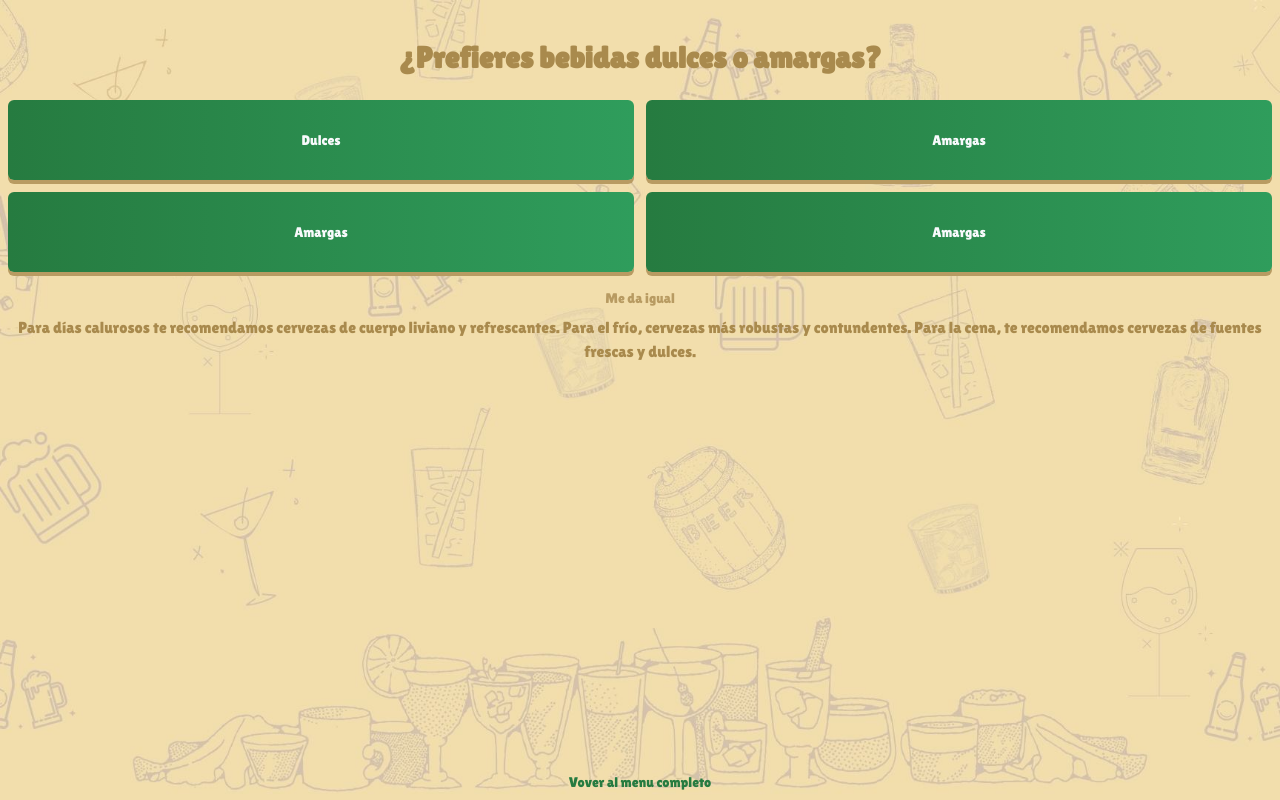
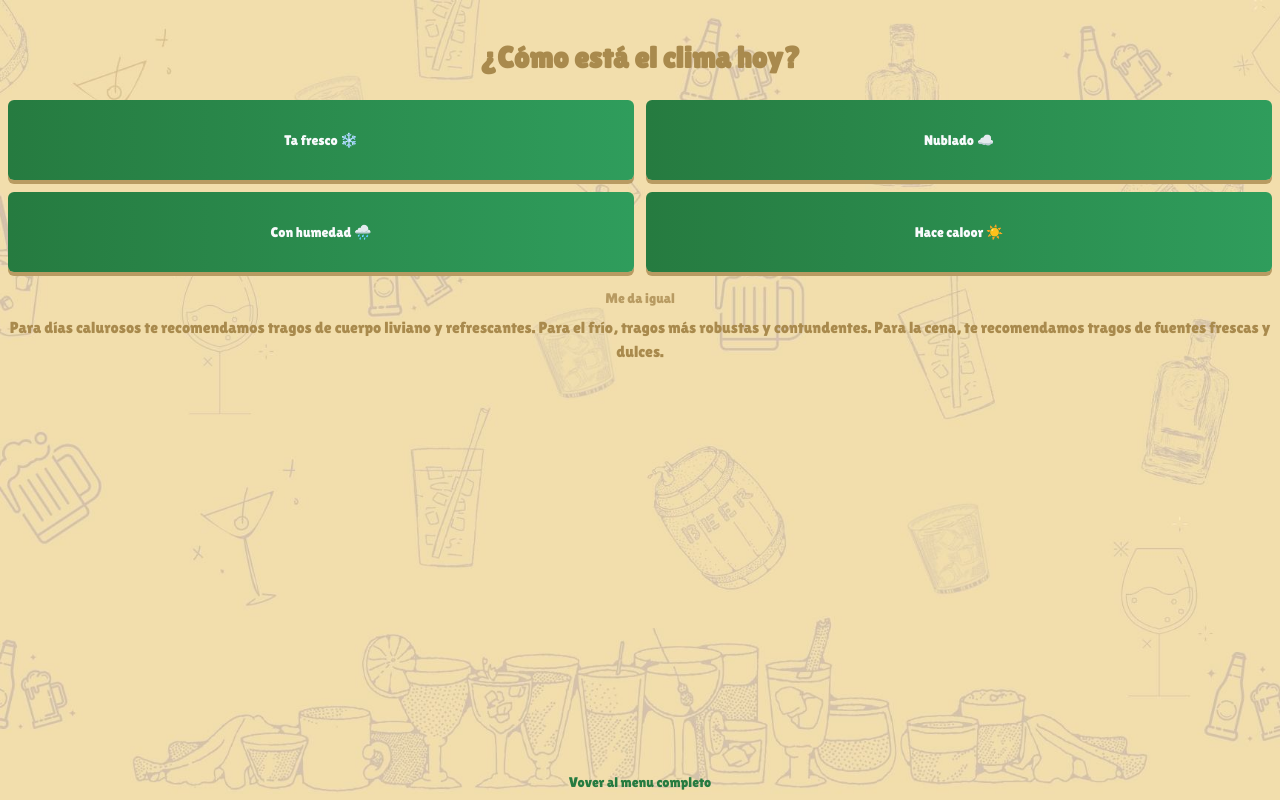
Before and after one commit to LuccasOlivero/y-hoy-app, a Next.js app: page /survey in a window 1280 px wide. Built offline with nearby package versions, Linux system fonts and the light colour scheme.

Commit message:
update survey data

```diff
--- a/app/(root)/(routes)/survey/data/survey.ts
+++ b/app/(root)/(routes)/survey/data/survey.ts
@@ -1,44 +1,26 @@
 export const questions = [
   {
     id: 1,
-    title: "¿Prefieres bebidas dulces o amargas?",
+    title: "¿Cómo está el clima hoy?",
     options: [
-      { id: 1, response: "Dulces" },
-      { id: 2, response: "Amargas" },
-      { id: 3, response: "Amargas" },
-      { id: 4, response: "Amargas" },
+      { id: 1, response: "Ta fresco ❄️", points: 2 },
+      { id: 2, response: "Nublado ☁️", points: 4 },
+      { id: 3, response: "Con humedad 🌧️", points: 6 },
+      { id: 4, response: "Hace caloor ☀️", points: 8 },
     ],
     text: [
       {
-        en: "Para días calurosos te recomendamos cervezas de cuerpo liviano y refrescantes. Para el frío, cervezas más robustas y contundentes. Para la cena, te recomendamos cervezas de fuentes frescas y dulces.",
-        es: "Para días calurosos te recomendamos cervezas de cuerpo liviano y refrescantes. Para el frío, cervezas más robustas y contundentes. Para la cena, te recomendamos cervezas de fuentes frescas y dulces.",
-      },
-    ],
-  },
-  {
-    id: 2,
-    title: "¿Te gustan las bebidas con alcohol?",
-    options: [
-      { id: 5, response: "Sí" },
-      { id: 6, response: "No" },
-      { id: 7, response: "Amargas" },
-      { id: 8, response: "Amargas" },
-    ],
-    text: [
-      {
-        en: "For hot days, we recommend beer and refreshing drinks. For cold, we recommend robust and concentrated drinks. For dinner, we recommend fresh and sweet drinks.",
-        es: "Para días calurosos te recomendamos cervezas de cuerpo liviano y refrescantes. Para el frío, cervezas más robustas y contundentes. Para la cena, te recomendamos cervezas de fuentes frescas y dulces.",
+        en: "Para días calurosos te recomendamos tragos de cuerpo liviano y refrescantes. Para el frío, tragos más robustas y contundentes. Para la cena, te recomendamos tragos de fuentes frescas y dulces.",
+        es: "Para días calurosos te recomendamos tragos de cuerpo liviano y refrescantes. Para el frío, tragos más robustas y contundentes. Para la cena, te recomendamos tragos de fuentes frescas y dulces.",
       },
     ],
   },
   {
     id: 3,
-    title: "¿Te gustan las bebidas con alcohol?",
+    title: "¿Venis de rendir algún parcial/final?",
     options: [
-      { id: 9, response: "Sí" },
-      { id: 10, response: "No" },
-      { id: 11, response: "Amargas" },
-      { id: 12, response: "Amargas" },
+      { id: 5, response: "Sí 📚", points: 2 },
+      { id: 6, response: "No 🚫", points: 0 },
     ],
     text: [
       {
@@ -49,12 +31,43 @@ export const questions = [
   },
   {
     id: 4,
-    title: "¿Te gustan las bebidas con alcohol?",
+    title: "¿Estás para algo amargo?",
     options: [
-      { id: 13, response: "Sí" },
-      { id: 14, response: "No" },
-      { id: 15, response: "Amargas" },
-      { id: 16, response: "Amargas" },
+      { id: 7, response: "Re si 🍺", points: 6 },
+      { id: 8, response: "Nop 👎", points: 2 },
+      { id: 9, response: "Estoy para probar 😬", points: 4 },
+      { id: 10, response: "Un poco 😐", points: 0 },
+    ],
+    text: [
+      {
+        en: "For hot days, we recommend beer and refreshing drinks. For cold, we recommend robust and concentrated drinks. For dinner, we recommend fresh and sweet drinks.",
+        es: "El lúpulo le da el amargor a la cerveza. El amargor se mide en IBUs y varía generalmente entre 5 y 80 IBUs.",
+      },
+    ],
+  },
+  {
+    id: 5,
+    title: "¿Para qué nivel de alcohol preferís?",
+    options: [
+      { id: 11, response: "Algo tranqui 🍺", points: 2 },
+      { id: 12, response: "Normal 🍸", points: 4 },
+      { id: 13, response: "Hoy se sale 🍻", points: 6 },
+      { id: 14, response: "Si a todo 🍾", points: 8 },
+    ],
+    text: [
+      {
+        en: "For hot days, we recommend beer and refreshing drinks. For cold, we recommend robust and concentrated drinks. For dinner, we recommend fresh and sweet drinks.",
+        es: "Para días calurosos te recomendamos cervezas de cuerpo liviano y refrescantes. Para el frío, cervezas más robustas y contundentes. Para la cena, te recomendamos cervezas de fuentes frescas y dulces.",
+      },
+    ],
+  },
+
+  {
+    id: 6,
+    title: "¿Estás para probar algo nuevo?",
+    options: [
+      { id: 15, response: "Sí a todo 🥃", points: 6 },
+      { id: 16, response: "Hoy no ☕", points: 4 },
     ],
     text: [
       {
--- a/app/(root)/(routes)/survey/page.tsx
+++ b/app/(root)/(routes)/survey/page.tsx
@@ -4,7 +4,7 @@ import { useState } from "react";
 import { questions } from "./data/survey";
 import { Button } from "@/components/ui/button";
 
-export default function Survey({ onSubmit }: { onSubmit: any }) {
+export default function Survey() {
   const [currentQuestionIndex, setCurrentQuestionIndex] = useState(0);
   const [answers, setAnswers] = useState({});
 
@@ -15,7 +15,7 @@ export default function Survey({ onSubmit }: { onSubmit: any }) {
     if (currentQuestionIndex < questions.length - 1) {
       setCurrentQuestionIndex(currentQuestionIndex + 1);
     } else {
-      onSubmit(answers);
+      if (questions.length === currentQuestionIndex + 1) return; // TODO: modal window with the results
     }
   };
 
```
